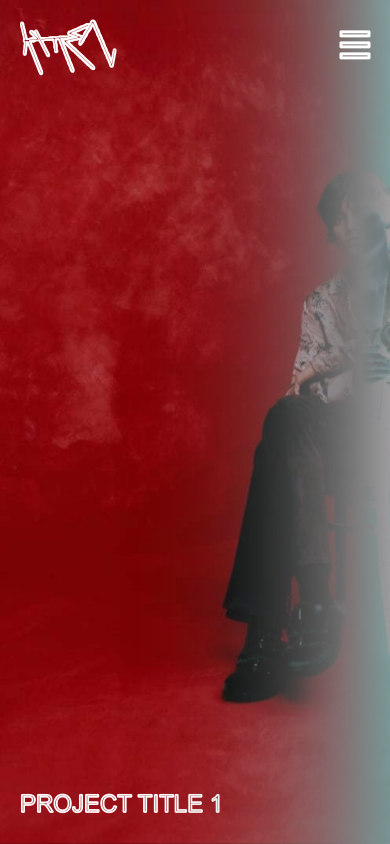
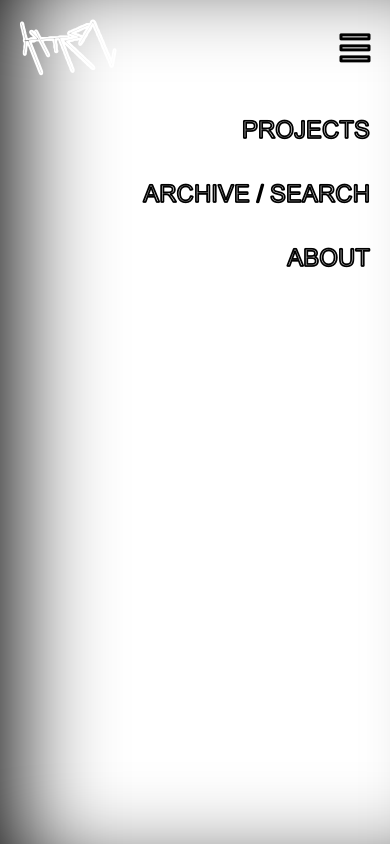
Before and after one commit to prisme/kitten-prototype, a website built with Parcel: page src/index.html in a window 390 px wide. Both pictures are taken after a click on the element 355 px from the left and 48 px from the top of the page. Built offline with nearby package versions, Linux system fonts and the light colour scheme; a web font is replaced by a local one; what dat.gui would draw is missing.

Commit message:
menu (#6)
* menu desktop mobile

* Update main.scss

* Update main.scss

Co-authored-by: Jérémy Saint-Prix <jeremy.saintprix@gmail.com>

```diff
--- a/src/assets/css/icons.scss
+++ b/src/assets/css/icons.scss
@@ -27,53 +27,53 @@
 
 .icon-cat1:before {
   content: "\e900";
-  color: #fff;
+  // color: #fff;
 }
 .icon-cat2:before {
   content: "\e901";
-  color: #fff;
+  // color: #fff;
 }
 .icon-cat4:before {
   content: "\e902";
-  color: #fff;
+  // color: #fff;
 }
 .icon-cat5:before {
   content: "\e903";
-  color: #fff;
+  // color: #fff;
 }
 .icon-cat6:before {
   content: "\e904";
-  color: #fff;
+  // color: #fff;
 }
 .icon-cat7:before {
   content: "\e905";
-  color: #fff;
+  // color: #fff;
 }
 .icon-news:before {
   content: "\e906";
-  color: #fff;
+  // color: #fff;
 }
 .icon-arrow-down:before {
   content: "\e907";
-  color: #fff;
+  // color: #fff;
 }
 .icon-burger:before {
   content: "\e926";
-  color: #fff;
+  // color: #fff;
 }
 .icon-pause:before {
   content: "\e927";
-  color: #fff;
+  // color: #fff;
 }
 .icon-play:before {
   content: "\e928";
-  color: #fff;
+  // color: #fff;
 }
 .icon-logo1:before {
   content: "\e929";
-  color: #fff;
+  // color: #fff;
 }
 .icon-logo2:before {
   content: "\e92a";
-  color: #fff;
+  // color: #fff;
 }
--- a/src/assets/css/main.scss
+++ b/src/assets/css/main.scss
@@ -73,6 +73,7 @@ body {
 		white-space: nowrap;
 		opacity: 1;
 		transition: opacity 0.3s linear;
+		white-space: nowrap;
 	}
 
 	&__overlay {
@@ -100,20 +101,54 @@ body {
 			position: relative;
 			font-size: 56px;
 			margin: 20px;
+			z-index: 1;
 		}
 
 		&_navigation {
 			cursor: pointer;
 			margin: 20px;
+			display: flex;
+			flex-direction: row;
+			align-items: center;
+
+			&.active {
+				.kitten__menu_navigation-nav {
+					width: initial;
+					height: initial;
+					visibility: visible;
+					opacity: 1;
+					transition: opacity 0.3s linear, visibility 0.3s linear;
+				}
+			}
 
 			&-icon {
+				z-index: 10;
 				font-size: 30px;
 			}
 
-			nav {
-				position: absolute;
-				right: -100%;
+			&-element {
+				color: var(--white);
+				font-size: 24px;
+			}
+
+			&-nav {
+				text-transform: uppercase;
+				padding-right: 20px;
 				visibility: hidden;
+				opacity: 0;
+				width: 0px;
+				height: 0px;
+
+				ol {
+					display: flex;
+					flex-direction: row;
+
+					li {
+						padding: 0 20px;
+						height: 24px;
+						line-height: 1;
+					}
+				}
 			}
 		}
 	}
@@ -133,4 +168,38 @@ body {
 	.kitten__overlay {
 		box-shadow: inset -240px 0 200px -210px #fff;
 	}
+
+	.kitten__menu_navigation {
+		&-element {
+			color: var(--black);
+		}
+
+		&.active {
+			.kitten__menu_navigation-icon {
+				color: var(--black);
+			}
+		}
+
+		&-nav {
+			position: absolute;
+			top: 0;
+			left: 0;
+			width: 100vw !important;
+			height: 100vh !important;
+			background: white;
+			padding-right: 0;
+			padding-top: 100px;
+			text-align: right;
+			box-shadow: inset 50px 0px 100px -38px #000000;
+
+			ol {
+				flex-direction: column;
+
+				li {
+					height: auto;
+					padding: 20px;
+				}
+			}
+		}
+	}
 }
--- a/src/assets/js/main.js
+++ b/src/assets/js/main.js
@@ -316,6 +316,14 @@ export default class App {
 			titleTarget.textContent = titleTarget ? this.currentTitle : ''
 		})
 
+		document.querySelector('.kitten__menu_navigation-icon').addEventListener('click', (ev) => {
+			const nav = document.querySelector('.kitten__menu_navigation')
+
+			console.log('!')
+			ev.preventDefault()
+			nav.classList.contains('active') ? nav.classList.remove('active') : nav.classList.add('active')
+		})
+
 		window.addEventListener('mousewheel', this.onWheel.bind(this))
 		window.addEventListener('wheel', this.onWheel.bind(this))
 
--- a/src/index.html
+++ b/src/index.html
@@ -13,15 +13,14 @@
 			<div class="kitten__menu">
 				<span class="kitten__menu_logo icon-logo1"></span>
 				<div class="kitten__menu_navigation">
-					<span class="kitten__menu_navigation-icon icon-burger"></span>
-					<nav>
+					<nav class="kitten__menu_navigation-nav">
 						<ol>
 							<li class="kitten__menu_navigation-element">projects</li>
 							<li class="kitten__menu_navigation-element">archive / search</li>
 							<li class="kitten__menu_navigation-element">about</li>
-							<li class="kitten__menu_navigation-element">kittty</li>
 						</ol>
 					</nav>
+					<span class="kitten__menu_navigation-icon icon-burger"></span>
 				</div>
 			</div>
 
```
